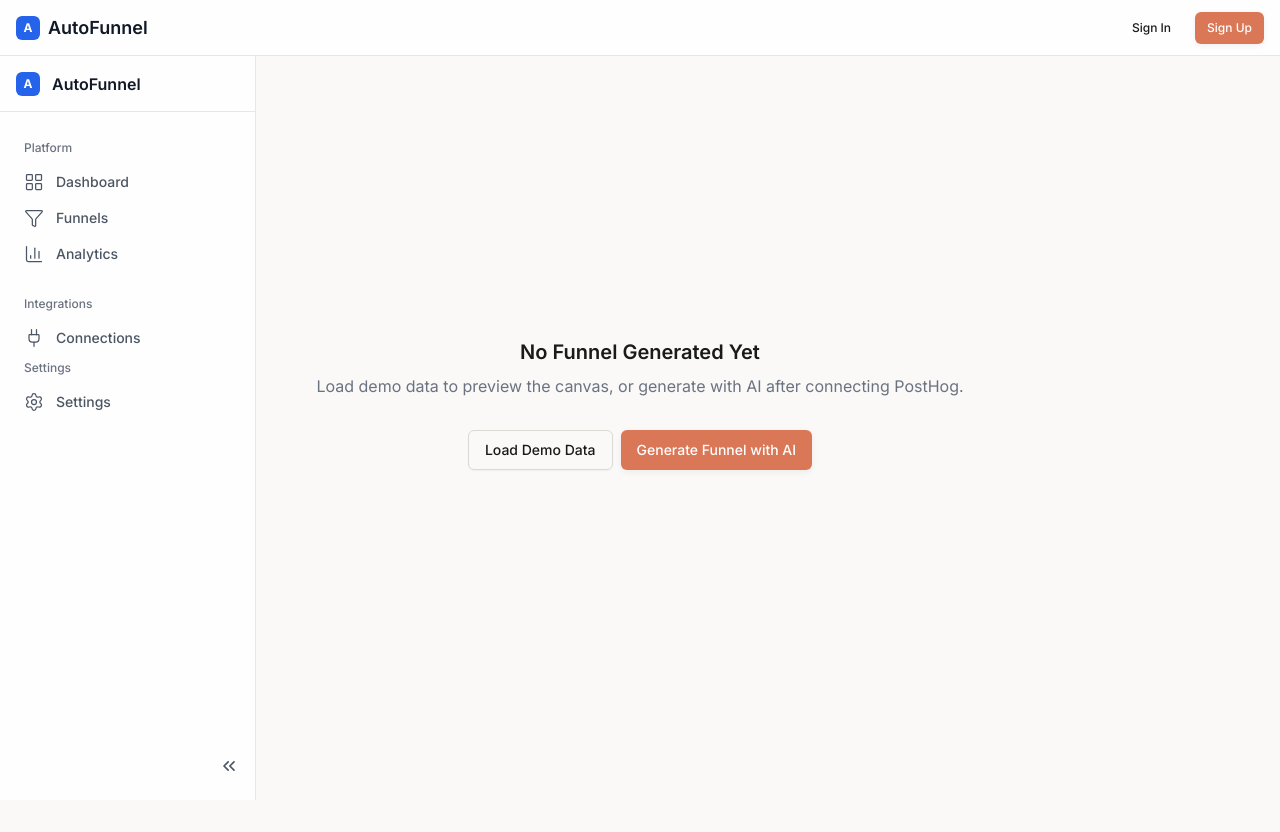
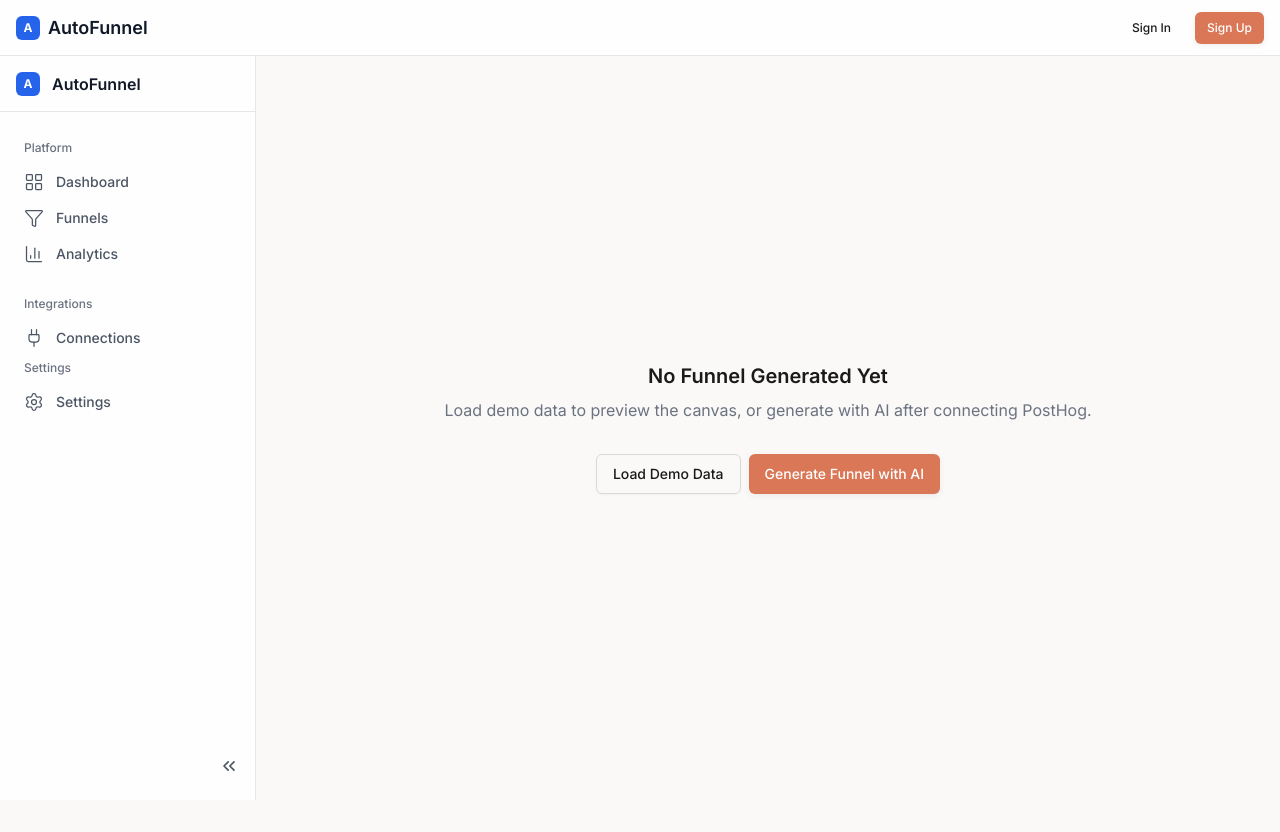
Before and after one commit to marcosvb1/autofunnel-analytics, a Next.js app: page /dashboard/projects/1/funnel in a window 1280 px wide. Before the commit the page ends 808 px from the top, so only its background shows below. Built offline with nearby package versions, Linux system fonts and the light colour scheme; no server answers.

Commit message:
feat(layout): update dashboard layout for fixed positioning

```diff
--- a/src/app/dashboard/layout.tsx
+++ b/src/app/dashboard/layout.tsx
@@ -9,10 +9,10 @@ export default function DashboardLayout({
   return (
     <div className="min-h-screen bg-bg-primary">
       <Navbar />
-      <div className="flex">
-        <Sidebar />
-        <main className="flex-1 p-8">{children}</main>
-      </div>
+      <Sidebar />
+      <main className="ml-64 pt-14 p-8 transition-all duration-300">
+        {children}
+      </main>
     </div>
   )
 }
```
